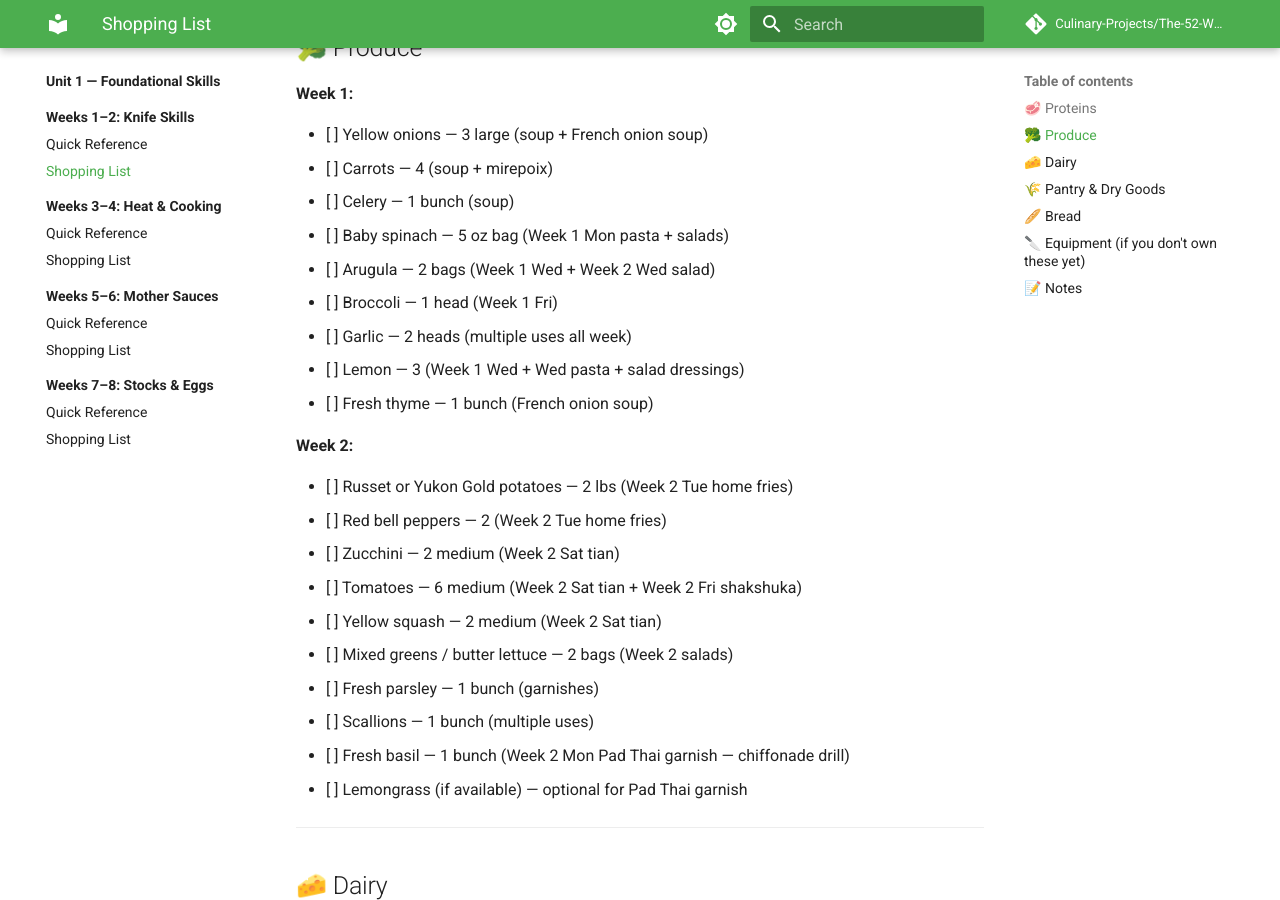
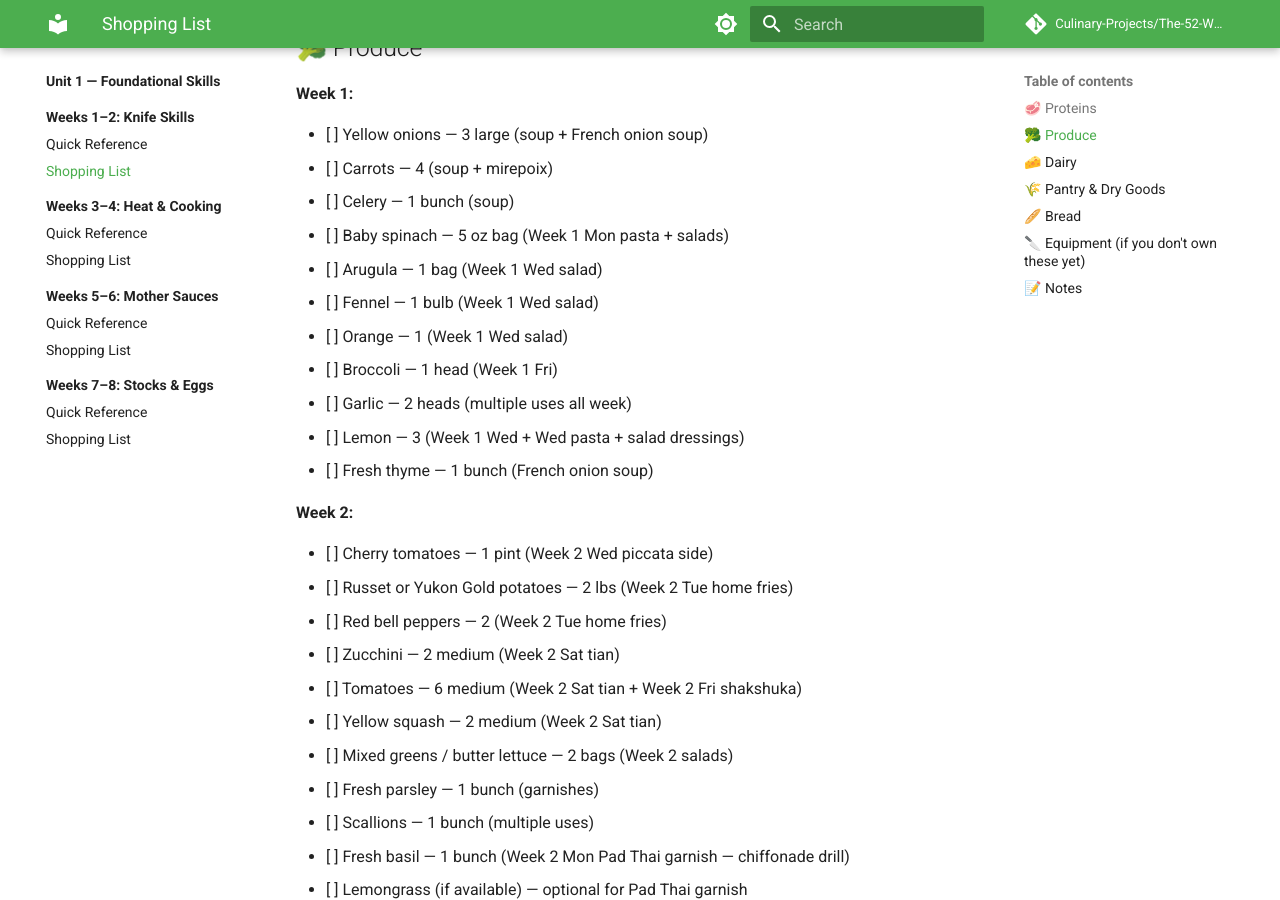
Before and after one commit to Culinary-Projects/The-52-Week-Culinary-Project, an MkDocs documentation site: the page built from docs/weeks/01-foundational-skills/01-02-knife-skills/shopping-list.md, in a window 1280 px wide and 900 px high, scrolled down 946 px. Built offline with MkDocs 1.6.1 and Material for MkDocs 9.7.7, drawn with Linux system fonts in a browser that asks for light colours; comment, search, counter and statistics services are not loaded.

Commit message:
W01-02: swap Wed sides — Burst Cherry Tomatoes to Piccata, Arugula Fennel Orange to Scampi
- W1 Wed: replace Burst Cherry Tomatoes side with Arugula, Fennel & Orange Salad
  (seriouseats.com/arugula-fennel-and-orange-salad-recipe)
- W2 Wed: replace Arugula Salad with Burst Cherry Tomatoes
  (seriouseats.com/fast-easy-pasta-blistered-cherry-tomato-sauce-recipe)
- Shopping list: arugula 2 bags → 1 bag (W1 only); add fennel + orange
  for W1 Wed; add cherry tomatoes pint for W2 Wed
Affects: index.md, quick-ref.md, shopping-list.md

```diff
--- a/docs/weeks/01-foundational-skills/01-02-knife-skills/shopping-list.md
+++ b/docs/weeks/01-foundational-skills/01-02-knife-skills/shopping-list.md
@@ -30,7 +30,9 @@
 - [ ] Carrots — 4 (soup + mirepoix)
 - [ ] Celery — 1 bunch (soup)
 - [ ] Baby spinach — 5 oz bag (Week 1 Mon pasta + salads)
-- [ ] Arugula — 2 bags (Week 1 Wed + Week 2 Wed salad)
+- [ ] Arugula — 1 bag (Week 1 Wed salad)
+- [ ] Fennel — 1 bulb (Week 1 Wed salad)
+- [ ] Orange — 1 (Week 1 Wed salad)
 - [ ] Broccoli — 1 head (Week 1 Fri)
 - [ ] Garlic — 2 heads (multiple uses all week)
 - [ ] Lemon — 3 (Week 1 Wed + Wed pasta + salad dressings)
@@ -38,6 +40,7 @@
 
 **Week 2:**
 
+- [ ] Cherry tomatoes — 1 pint (Week 2 Wed piccata side)
 - [ ] Russet or Yukon Gold potatoes — 2 lbs (Week 2 Tue home fries)
 - [ ] Red bell peppers — 2 (Week 2 Tue home fries)
 - [ ] Zucchini — 2 medium (Week 2 Sat tian)
```
Also changed, not shown: docs/weeks/01-foundational-skills/01-02-knife-skills/index.md (+3 -3 lines), docs/weeks/01-foundational-skills/01-02-knife-skills/quick-ref.md (+2 -2 lines).
